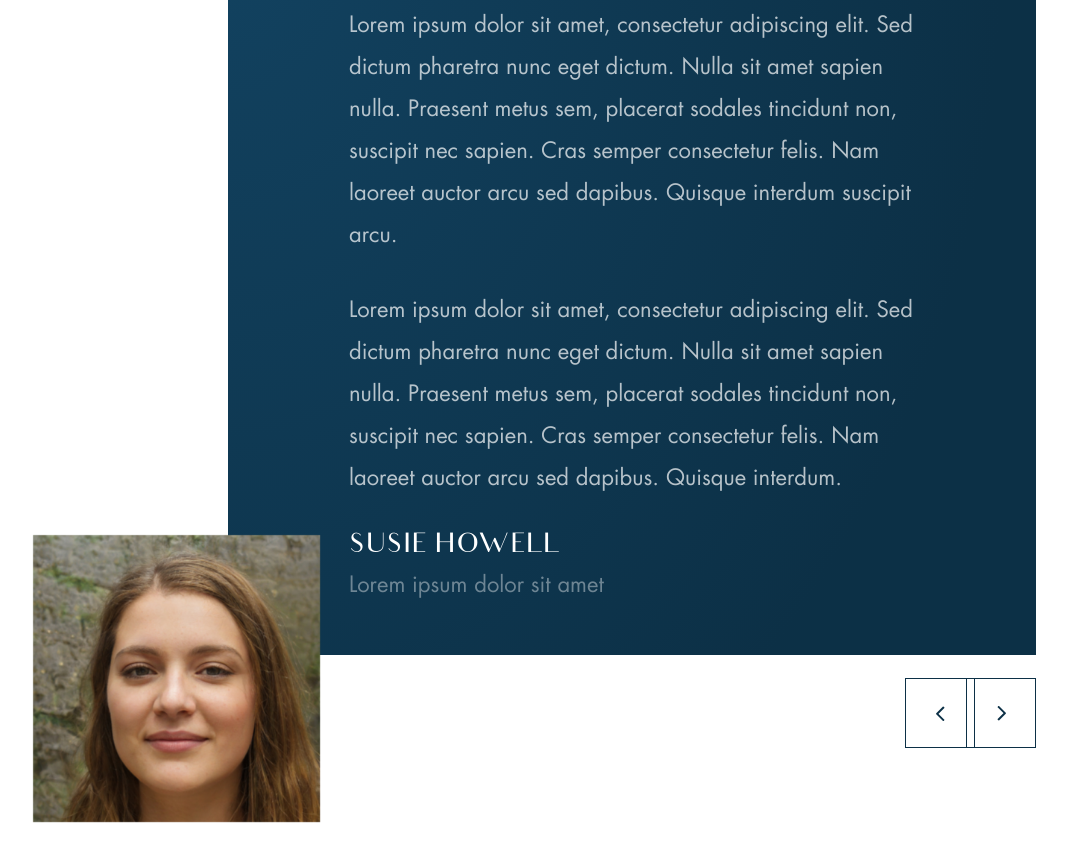
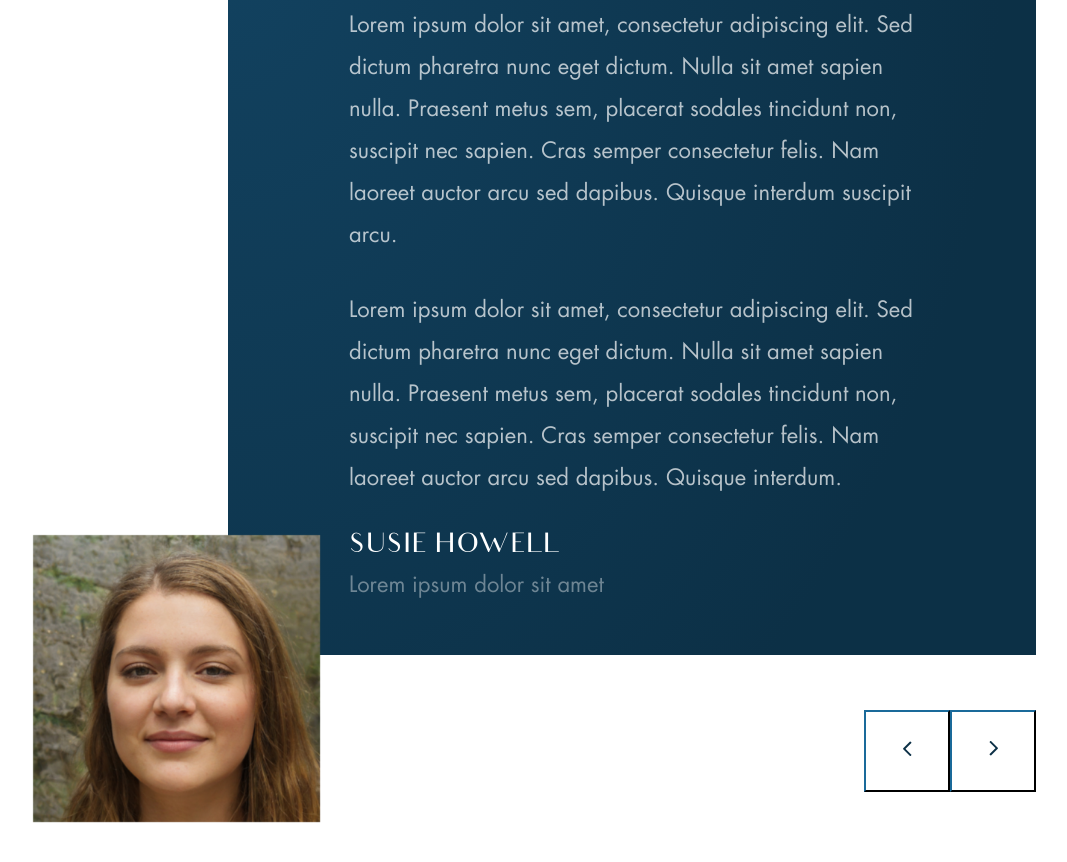
Before and after one commit to salmankcg/PSNY_HTML, a website: page index.html in a window 1280 px wide. Shown: the part 8321-9183 px from the top of the page, without its empty margins (162-1229 px from the left). Drawn offline with Linux system fonts and the light colour scheme; files whose address does not match are found by name.

Commit message:
Fixed slider buttons

```diff
--- a/index.html
+++ b/index.html
@@ -387,17 +387,32 @@
                                 <img src="assets/images/sliderImg.jpg" class="carousel-item__image position-absolute" alt="Slider Item">
                             </div>
                         </div>
-                        <button class="carousel-control-prev" type="button" data-bs-target="#carouselExampleFade"
-                            data-bs-slide="prev">
+                    </div>
+
+                    <div class="position-relative slide__btns">
+                        <button type="button" data-bs-target="#carouselExampleFade"
+                        data-bs-slide="prev">
                             <span class="carousel-control-prev-icon" aria-hidden="true"></span>
                             <span class="visually-hidden">Previous</span>
                         </button>
-                        <button class="carousel-control-next" type="button" data-bs-target="#carouselExampleFade"
+                        <button type="button" data-bs-target="#carouselExampleFade"
                             data-bs-slide="next">
                             <span class="carousel-control-next-icon" aria-hidden="true"></span>
                             <span class="visually-hidden">Next</span>
                         </button>
                     </div>
+                </div>
+                <div class="col-12">
+                    <!-- <button class="carousel-control-prev" type="button" data-bs-target="#carouselExampleFade"
+                        data-bs-slide="prev">
+                        <span class="carousel-control-prev-icon" aria-hidden="true"></span>
+                        <span class="visually-hidden">Previous</span>
+                    </button>
+                    <button class="carousel-control-next" type="button" data-bs-target="#carouselExampleFade"
+                        data-bs-slide="next">
+                        <span class="carousel-control-next-icon" aria-hidden="true"></span>
+                        <span class="visually-hidden">Next</span>
+                    </button> -->
                 </div>
             </div>
         </div>
--- a/src/scss/components/_homepage.scss
+++ b/src/scss/components/_homepage.scss
@@ -254,6 +254,17 @@
         width: 100%;
       }
     }
+
+    &__btns {
+      display: flex;
+      justify-content: flex-end;
+      margin-top: 55px;
+
+      button {
+        background-color: transparent;
+        border-color: $elephant;
+      }
+    }
   }
 
   .carousel-item {
@@ -301,25 +312,8 @@
     overflow: visible;
   }
 
-  .carousel-control-prev,
-  .carousel-control-next {
-    align-items: flex-end;
-    justify-content: flex-end;
-    width: 92.5%;
-    opacity: 1;
-    bottom: -93px;
-
-    @media only screen and (max-width: 1200px) {
-      width: 92.6%;
-    }
-
-    @media only screen and (max-width: 991px) {
-      width: 90%;
-    }
-
-    span {
-      border: 1px solid $elephant;
-    }
+  .carousel-control-prev {
+    right: 70px;
   }
 
   .carousel-control-prev-icon,
```
Also changed, not shown: dist/styles.css.
